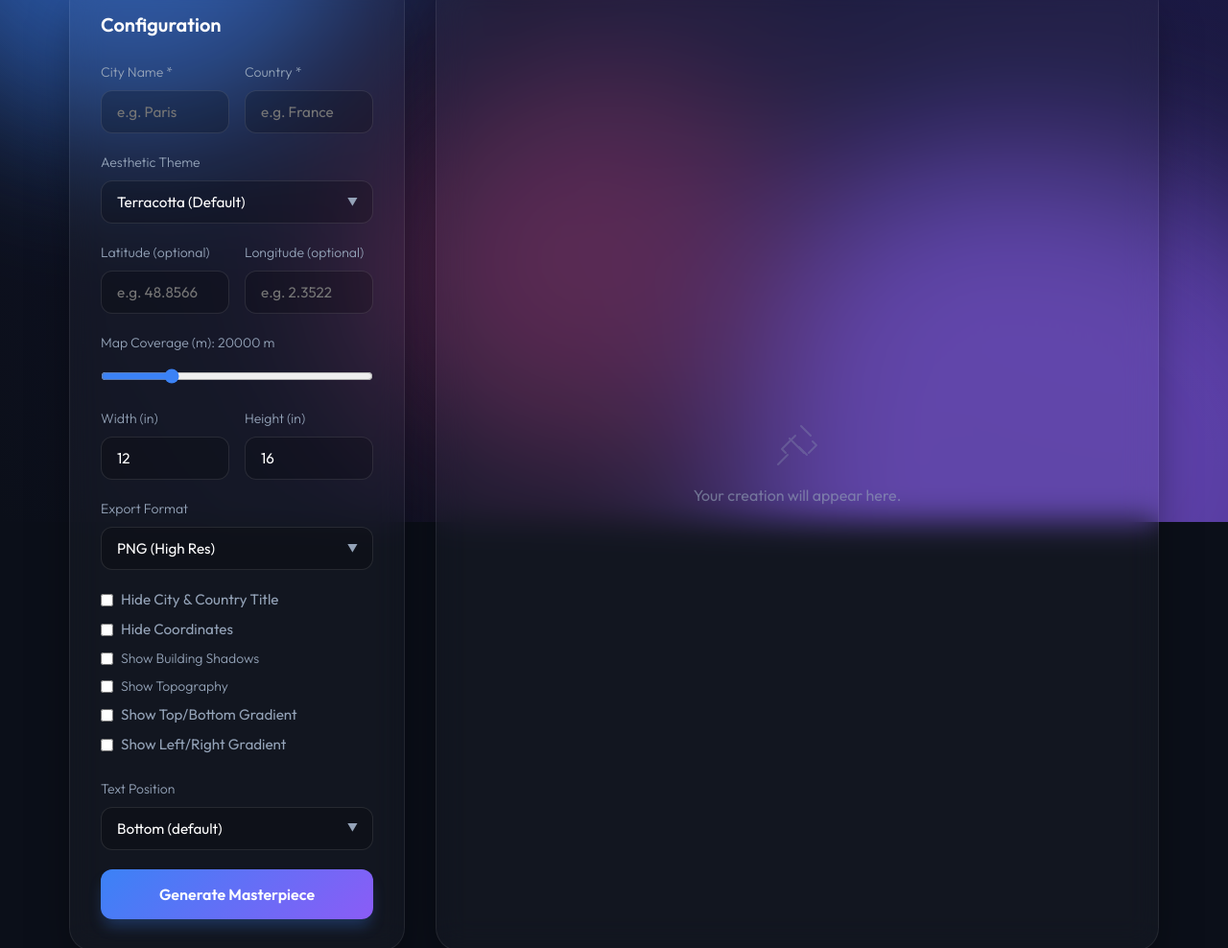
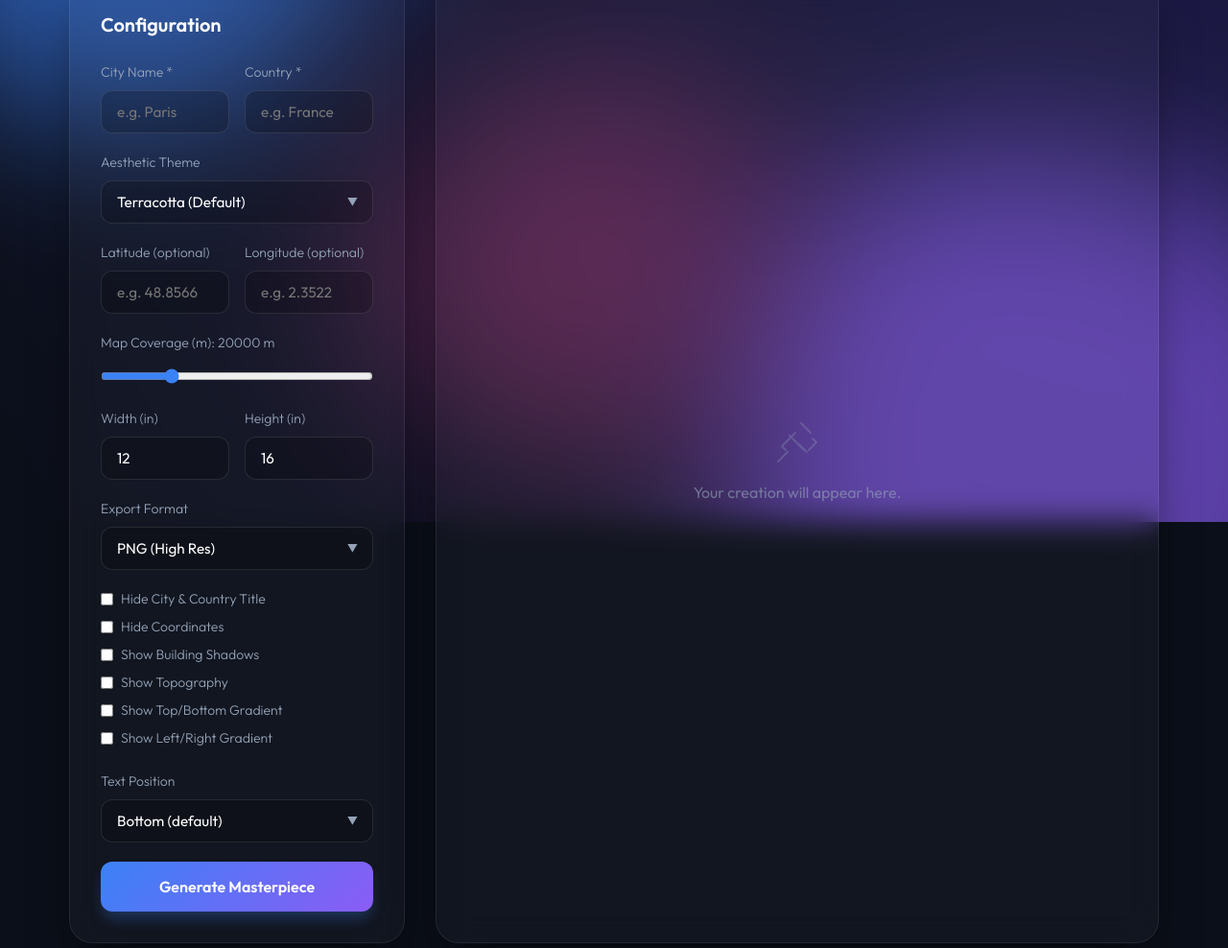
Before and after one commit to truesysadmin/AesthetiMap, a website built with Vite: page frontend/index.html in a window 1280 px wide. Shown: the part 256-1244 px from the top of the page at 96% size. Built offline with nearby package versions, Linux system fonts and the light colour scheme; files whose address does not match are found by name.

Commit message:
style: unify all checkbox labels styling in index.html

```diff
--- a/frontend/index.html
+++ b/frontend/index.html
@@ -91,11 +91,11 @@
             <div class="form-group" style="display: flex; flex-direction: column; gap: 0.5rem; margin-top: 1rem; margin-bottom: 1.5rem;">
               <div style="display: flex; align-items: center; gap: 0.5rem;">
                 <input type="checkbox" id="no-title" style="width: auto; margin: 0;">
-                <label for="no-title" style="margin: 0; color: var(--text-secondary); cursor: pointer; text-transform: none; font-weight: normal; font-size: 0.95rem;">Hide City & Country Title</label>
+                <label for="no-title" style="margin: 0; color: var(--text-secondary); cursor: pointer; text-transform: none; font-weight: 300; font-size: 0.875rem;">Hide City & Country Title</label>
               </div>
               <div style="display: flex; align-items: center; gap: 0.5rem;">
                 <input type="checkbox" id="no-coords" style="width: auto; margin: 0;">
-                <label for="no-coords" style="margin: 0; color: var(--text-secondary); cursor: pointer; text-transform: none; font-weight: normal; font-size: 0.95rem;">Hide Coordinates</label>
+                <label for="no-coords" style="margin: 0; color: var(--text-secondary); cursor: pointer; text-transform: none; font-weight: 300; font-size: 0.875rem;">Hide Coordinates</label>
               </div>
               <div style="display: flex; align-items: center; gap: 0.5rem;">
                 <input type="checkbox" id="show-buildings" style="width: auto; margin: 0;">
@@ -107,11 +107,11 @@
               </div>
               <div style="display: flex; align-items: center; gap: 0.5rem;">
                 <input type="checkbox" id="gradient-tb" style="width: auto; margin: 0;">
-                <label for="gradient-tb" style="margin: 0; color: var(--text-secondary); cursor: pointer; text-transform: none; font-weight: normal; font-size: 0.95rem;">Show Top/Bottom Gradient</label>
+                <label for="gradient-tb" style="margin: 0; color: var(--text-secondary); cursor: pointer; text-transform: none; font-weight: 300; font-size: 0.875rem;">Show Top/Bottom Gradient</label>
               </div>
               <div style="display: flex; align-items: center; gap: 0.5rem;">
                 <input type="checkbox" id="gradient-lr" style="width: auto; margin: 0;">
-                <label for="gradient-lr" style="margin: 0; color: var(--text-secondary); cursor: pointer; text-transform: none; font-weight: normal; font-size: 0.95rem;">Show Left/Right Gradient</label>
+                <label for="gradient-lr" style="margin: 0; color: var(--text-secondary); cursor: pointer; text-transform: none; font-weight: 300; font-size: 0.875rem;">Show Left/Right Gradient</label>
               </div>
             </div>
 
```
